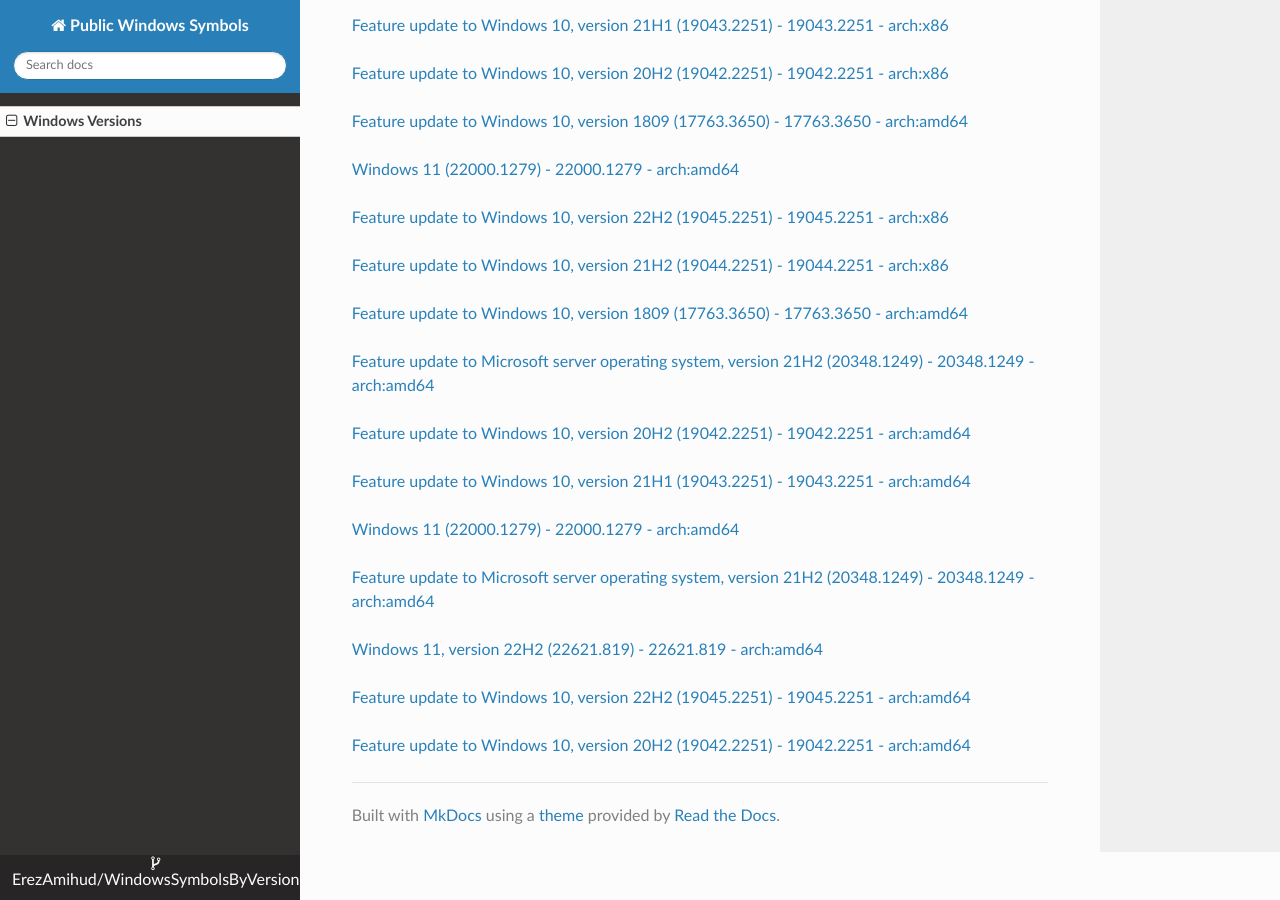
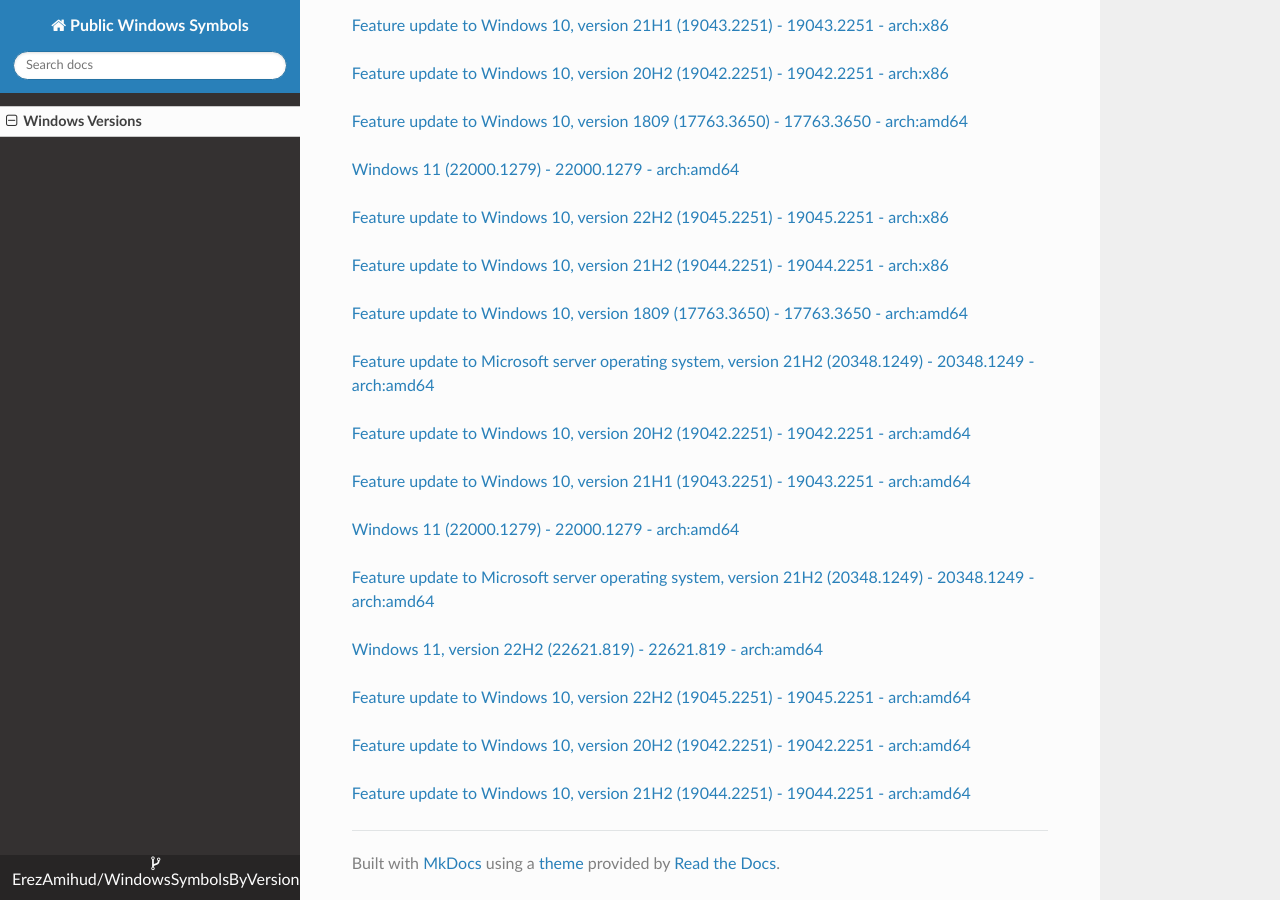
Before and after one commit to ErezAmihud/WindowsSymbolsByVersion, an MkDocs documentation site: the page built from docs/index.md, in a window 1280 px wide and 900 px high, scrolled down 45989 px. Built offline with MkDocs 1.6.1, drawn with Linux system fonts in a browser that asks for light colours; nearby versions of some CDN libraries.

Commit message:
Automated commit, add manifest for 2314f880-3a62-4a87-856b-55e2e980ceda

```diff
--- a/docs/index.md
+++ b/docs/index.md
@@ -2701,3 +2701,6 @@
 
 
 [Feature update to Windows 10, version 20H2 (19042.2251) - 19042.2251 - arch:amd64](https://github.com/ErezAmihud/WindowsSymbolsByVersion/blob/main/manifests/beda0794-a640-403e-acad-f5467ce2f4b3.manifest)
+
+
+[Feature update to Windows 10, version 21H2 (19044.2251) - 19044.2251 - arch:amd64](https://github.com/ErezAmihud/WindowsSymbolsByVersion/blob/main/manifests/2314f880-3a62-4a87-856b-55e2e980ceda.manifest)
```
Also changed, not shown: process_builds.json (+1 -1 lines), 1 other file.
